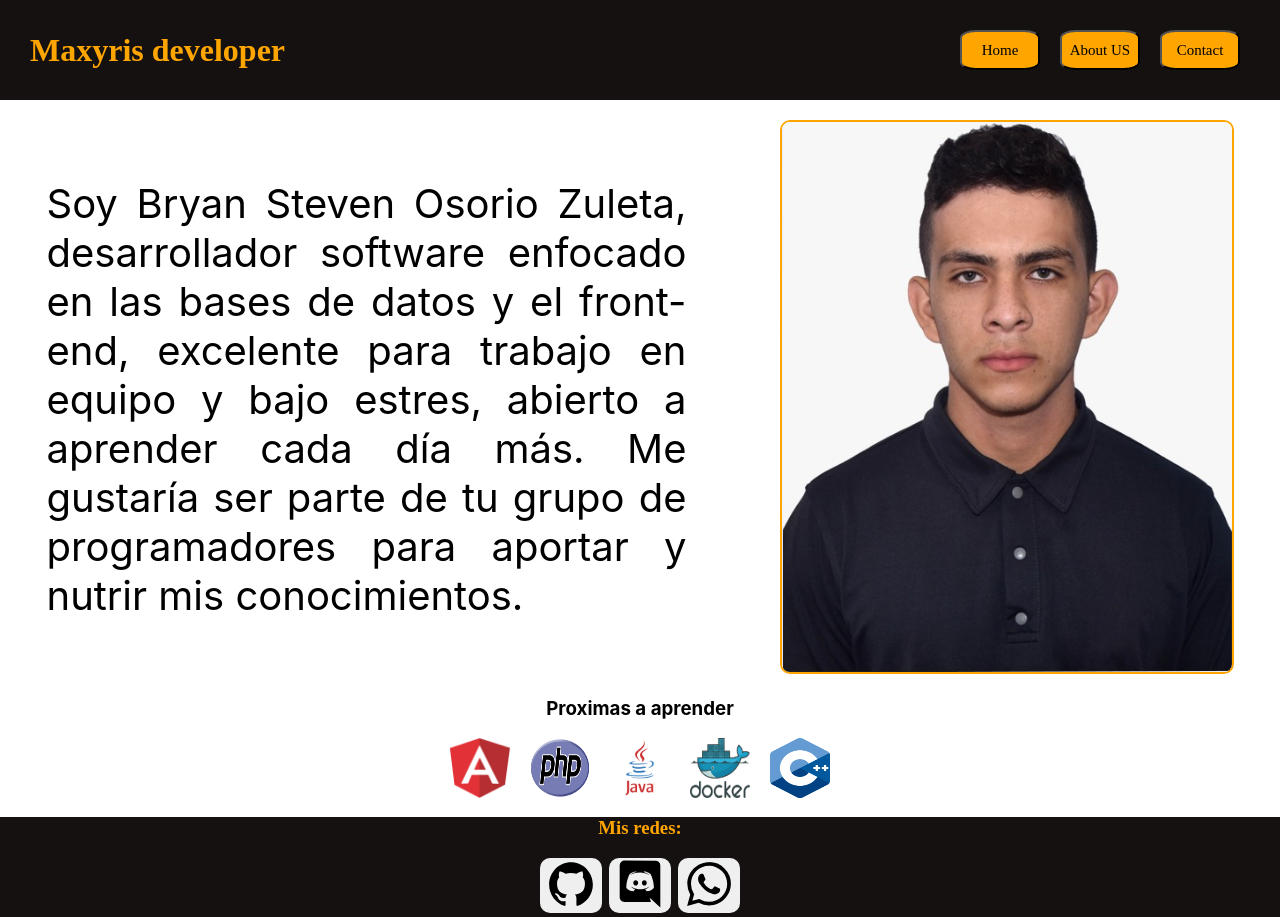
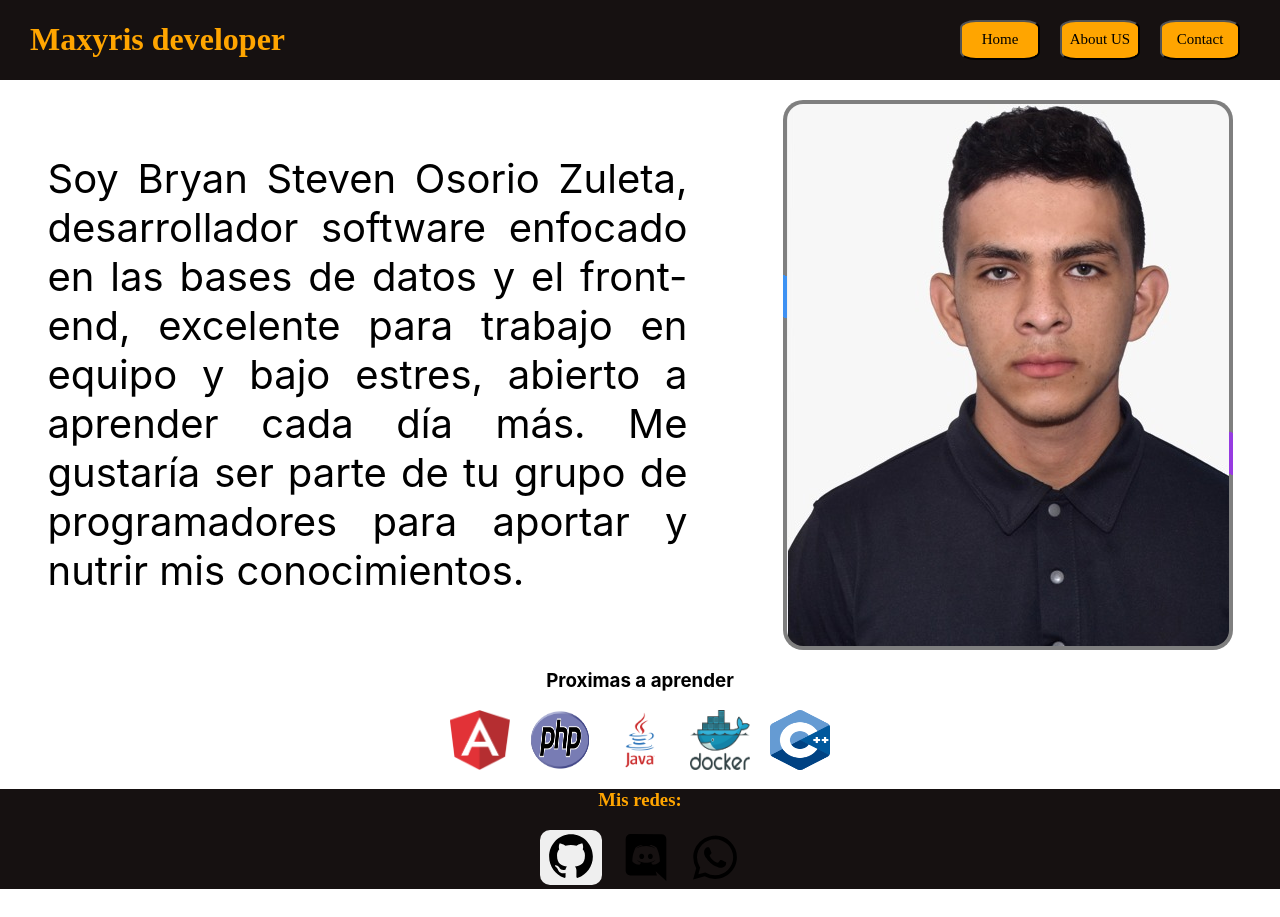
Before and after one commit to Maxyris/Mi-portafolio, a React (Create React App) app: page / in a window 1280 px wide. After the commit the page ends 889 px from the top, so only its background shows below. Built offline with nearby package versions, Linux system fonts and the light colour scheme.

Commit message:
Se agrego una transiion en el borde de la imagen del contenedor who i am

```diff
--- a/src/Components/Layout/ContainerWhoIAm/ContainerWhoIAm.css
+++ b/src/Components/Layout/ContainerWhoIAm/ContainerWhoIAm.css
@@ -13,9 +13,47 @@
     font-size: 40px;
     text-align: justify;
 }
-.classNameImage{
+/* .classNameImage{
     width: 450px;
     height: 550px;
     border: 2px solid orange;
     border-radius: 10px;
+} */
+
+
+
+/*-----------------------------------------*/
+.containerImage{
+    position: relative;
+    width: 450px;
+    height: 550px;
+    background:rgba(0, 0, 0, 0.5);
+    display: flex;
+    justify-content: center;
+    align-items: center;
+    border-radius: 20px;
+    overflow: hidden;
 }
+.containerImage::after{
+    content: '';
+    position: absolute;
+    background-image: url('../../../Images/BRYAN.jpg');
+    border-radius: 16px;
+    inset: 4px;
+}
+.containerImage::before{
+    content: '';
+    position: absolute;
+    width: 40px;
+    height: 140vh;
+    background: linear-gradient(#00ccff,#d400d4);
+    animation: animate 3s linear infinite;
+}
+@keyframes animate{
+    0%{
+        transform: rotate(0deg);
+    }
+    100%{
+        transform: rotate(350deg);
+    }
+}
--- a/src/Components/Layout/ContainerWhoIAm/ContainerWhoIAm.jsx
+++ b/src/Components/Layout/ContainerWhoIAm/ContainerWhoIAm.jsx
@@ -1,8 +1,6 @@
 import React from 'react'
 import './ContainerWhoIAm.css'
 import { Text } from '../../UI/Text/Text'
-import { MyImage } from '../../UI/MyImage/MyImage'
-import fotoBryan from './../../../Images/BRYAN.jpg';
 
 
 
@@ -17,7 +15,6 @@ export const ContainerWhoIAm = () => {
 
       </div>
       <div className="containerImage">
-        <MyImage imageSRC={fotoBryan} classNameImage="classNameImage"/>
       </div>
     </div>
   )
--- a/src/Components/Layout/Footer/Footer.css
+++ b/src/Components/Layout/Footer/Footer.css
@@ -21,6 +21,9 @@
     border: none;
     border-radius: 10px;
 }
+.btnLogoFooter:hover{
+    cursor: pointer;
+}
 .buttonsContainerLogoFooter{
     display: flex;
     width: 200px;
@@ -34,7 +37,7 @@
     display: flex;
     justify-content: center;
 }
-/*POPUP*/
+/*POPUP GITHUB*/
 
 .overlay{
     background: rgba(0, 0, 0, .3);
@@ -69,3 +72,37 @@
     color: black;
 }
 /* ------------------------ */
+/*POPUP Discord*/
+
+.overlayDiscord{
+    background: rgba(0, 0, 0, .3);
+    position: fixed;
+    top: 0;
+    bottom: 0;
+    left: 0;
+    right: 0;
+    display: flex;
+    align-items: center;
+    justify-content: center;
+    visibility: hidden;
+}
+.overlayDiscord.active{
+    visibility: visible;
+}
+.popupDiscord{
+    background: red;
+    box-shadow: 0px 0px 5px 0px rgba(0,0,0,.3);
+    border-radius: 3px;
+    padding: 20px;
+}
+.btnClosePopupDiscord{
+    font-size: 16px;
+    line-height: 16px;
+    display: block;
+    text-align: right;
+    color: white;
+    transition: .3s ease all;
+}
+.btnClosePopupDiscord:hover{
+    color: black;
+}
--- a/src/Components/Layout/Footer/Footer.jsx
+++ b/src/Components/Layout/Footer/Footer.jsx
@@ -10,7 +10,7 @@ import './Footer.css'
 
 export const Footer = () => {
   const AddRemoveClassName = () =>{
-
+    /*github*/
     var btnGithubPopup = document.getElementById('btnGithubPopup');
     var overlay = document.getElementById('overlay');
     var popup = document.getElementById('popup');
@@ -32,15 +32,15 @@ export const Footer = () => {
       <TextH3 classNameTextH3="classNameTextH3Footer" H3="Mis redes: " />
       <div className='redes'>
           <div className="buttonsContainerLogoFooter">
+            {/* buttonInfoGithub */}
             <button id='btnGithubPopup' onClick={()=>{AddRemoveClassName()}} className="btnLogoFooter">
-              <MyImage id="" imageSRC={github} classNameImage="ClassImageFooter" alt="Github" title="Github" />
+              <MyImage imageSRC={github} classNameImage="ClassImageFooter" alt="Github" title="Github" />
             </button>
-            <button id='btnGithubPopup' onClick={()=>{AddRemoveClassName()}} className="btnLogoFooter">
-              <MyImage imageSRC={discord} classNameImage="ClassImageFooter" alt="Discord" title="Discord"/>
-            </button>
-            <button id='btnGithubPopup' onClick={()=>{AddRemoveClassName()}} className="btnLogoFooter">
-              <MyImage imageSRC={whatsapp} classNameImage="ClassImageFooter" alt="whatsapp" title="whatsapp"/>
-            </button>
+            {/* buttonInfoDiscord */}
+
+
+            <MyImage imageSRC={discord} classNameImage="ClassImageFooter" alt="Discord" title="Discord"/>
+            <MyImage imageSRC={whatsapp} classNameImage="ClassImageFooter" alt="whatsapp" title="whatsapp"/>
           </div>
       </div>
       <div className="overlay " id='overlay'>
@@ -50,7 +50,7 @@ export const Footer = () => {
               <IoClose/>
             </i>
           </a>
-          <TextH3 H3="Hola mundo"/>
+          <TextH3 H3="https://github.com/Maxyris"/>
         </div>
       </div>
     </div>
--- a/src/Components/Layout/Header/Header.css
+++ b/src/Components/Layout/Header/Header.css
@@ -1,5 +1,5 @@
 .headerContainer{
-    height: 100px;
+    /* height: 100px; */
     background-color: rgb(22, 17, 17);
     display: flex;
     justify-content: space-between;
```
Also changed, not shown: src/Components/Layout/ContainerLogoProgramming/ContainerLogoProgramming.css (line endings or trailing spaces).
